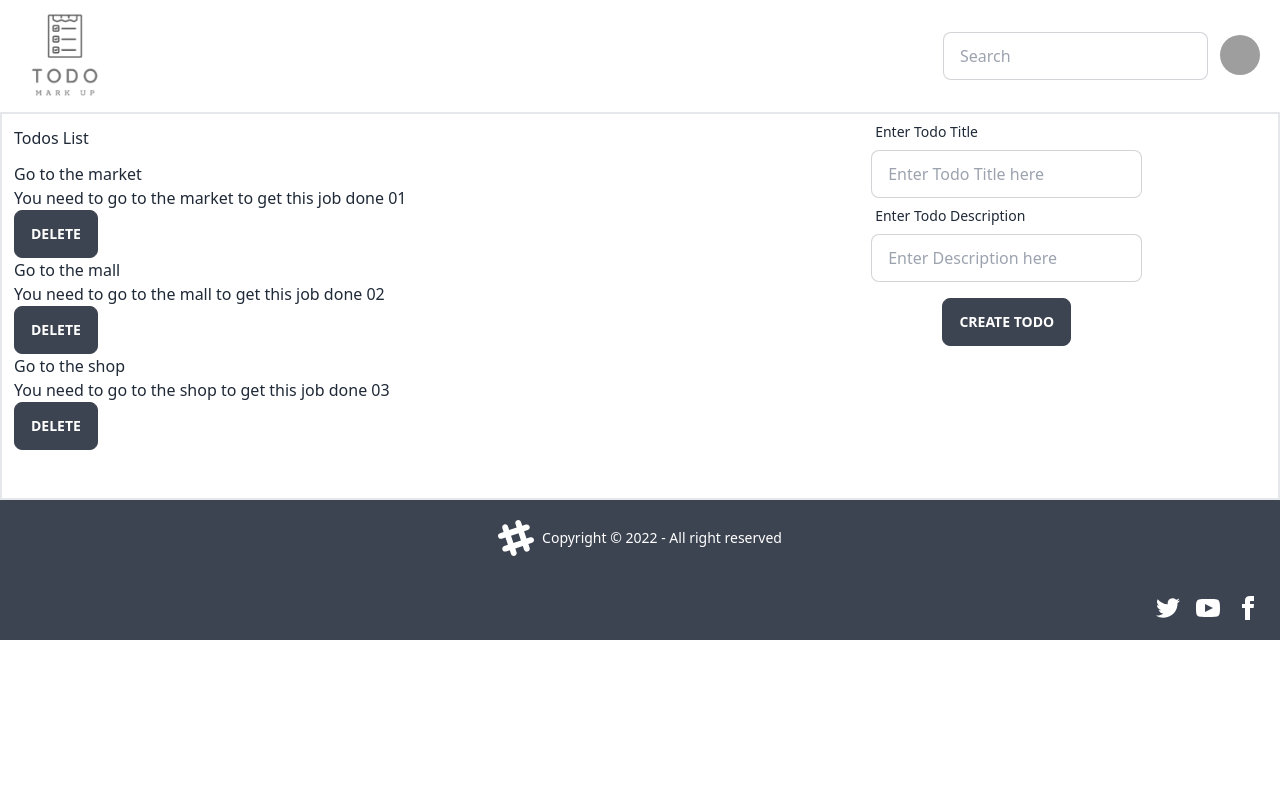
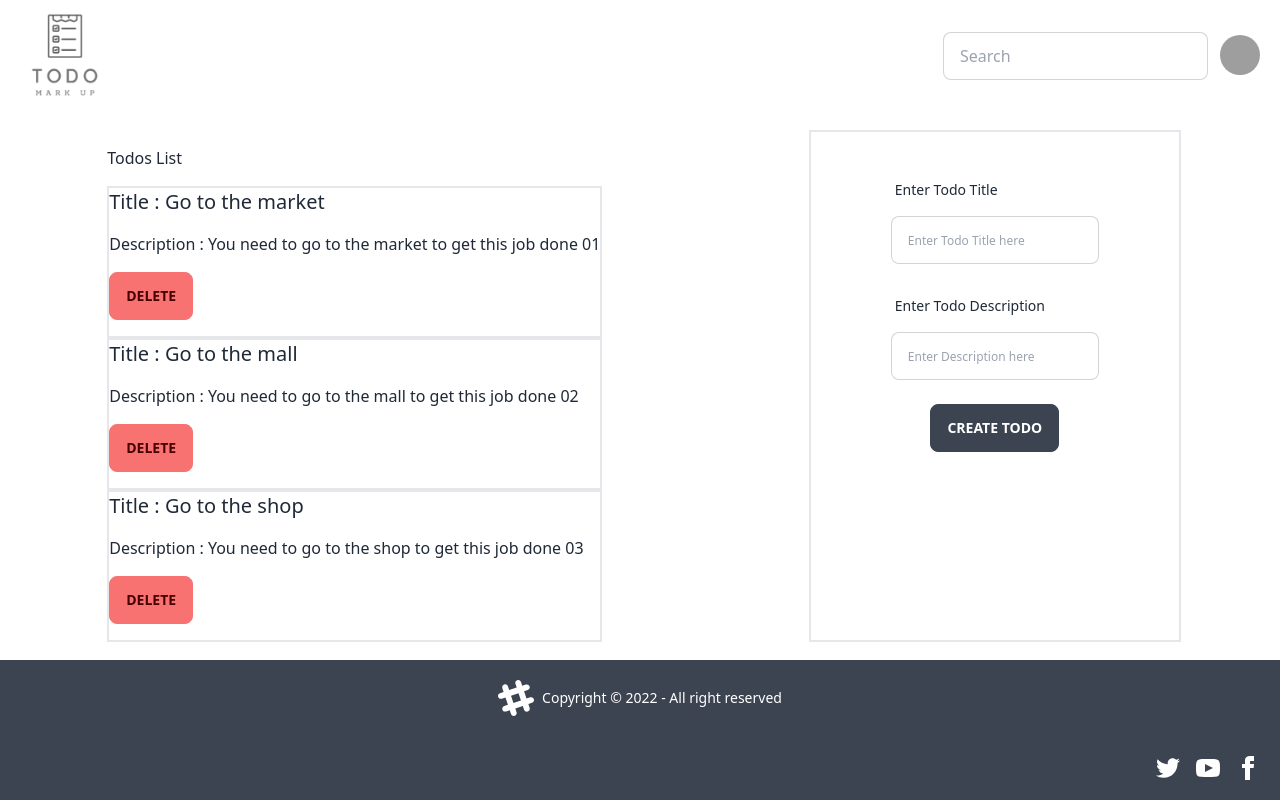
Before and after one commit to kr-sarvesh/Todo-App, a React (Create React App) app in the folder frontend/: page / in a window 1280 px wide. Built offline with nearby package versions, Linux system fonts and the light colour scheme; grey boxes are pictures that could not be loaded.

Commit message:
fixed todo layout

```diff
--- a/frontend/src/App.js
+++ b/frontend/src/App.js
@@ -33,9 +33,9 @@ function App() {
 
   return (
     <Router>
-      <div className='flex flex-col  h-screen'>
+      <div className='grid grid-col-3 content-between min-h-screen '>
         <Nav />
-        <main className='flex border-2'>
+        <main className='flex justify-around'>
           <Todos todos={todos} onDelete={onDelete} />
           <AddTodo />
         </main>
--- a/frontend/src/Components/AddTodo.js
+++ b/frontend/src/Components/AddTodo.js
@@ -1,31 +1,33 @@
 function AddTodo() {
   return (
-    <form className='flex flex-col items-center w-3/4 '>
-      <div className='form-control mb-4 w-1/2 max-w-2xl '>
-        <label className='label' for='title'>
-          <span className='label-text'>Enter Todo Title</span>
+    <div className='border-2 px-20 py-10'>
+      <form className='flex flex-col items-center content-center'>
+        <div className='form-control mb-4  '>
+          <label className='label mb-2' for='title'>
+            <span className='label-text '>Enter Todo Title</span>
           </label>
           <input
             type='text'
             id='title'
             placeholder='Enter Todo Title here'
             aria-describedby='emailHelp'
-          className='input input-bordered'
+            className='input input-bordered sm:text-xs'
           />
-        <label className='label' for='desc'>
+          <label className='label mt-6 mb-2' for='desc'>
             <span className='label-text'>Enter Todo Description</span>
           </label>
           <input
             type='email'
             id='desc'
             placeholder='Enter Description here'
-          className='input input-bordered'
+            className='input input-bordered sm:text-xs'
           />
         </div>
-      <button type='submit' className='btn '>
+        <button type='submit' className='btn mt-2 '>
           Create Todo
         </button>
       </form>
+    </div>
   )
 }
 
--- a/frontend/src/Components/Layouts/Footer.js
+++ b/frontend/src/Components/Layouts/Footer.js
@@ -4,7 +4,7 @@ function Footer() {
   //Year that needs to be updated every year automatically
   const footeryear = new Date().getFullYear()
   return (
-    <footer className='footer items-center p-5 bg-neutral text-neutral-content footer-center'>
+    <footer className='footer p-5 bg-neutral text-neutral-content footer-center '>
       <div className='items-center grid-flow-col'>
         <svg
           width='36'
--- a/frontend/src/Components/TodoItem.js
+++ b/frontend/src/Components/TodoItem.js
@@ -1,10 +1,17 @@
 function TodoItem({ todo, onDelete }) {
   return (
-    <div>
-      <h4>{todo.title}</h4>
-      <p>{todo.desc}</p>
+    <div className='border-2'>
+      <div className='flex flex-col  '>
+        <h4 className='text-xl'>
+          <span>Title : </span>
+          {todo.title}
+        </h4>
+        <p className='text-base my-4'>
+          <span>Description : </span> {todo.desc}
+        </p>
+      </div>
       <button
-        className='btn'
+        className='btn btn-error mb-4'
         onClick={() => {
           onDelete(todo)
         }}
--- a/frontend/src/Components/Todos.js
+++ b/frontend/src/Components/Todos.js
@@ -1,10 +1,11 @@
 import TodoItem from './TodoItem'
+
 function Todos(props) {
   return (
-    <div className='container mx-auto px-3 pb-12'>
-      <h3 className='container mx-auto my-3'>Todos List</h3>
+    <div className='px-2 '>
+      <h3 className='container mx-auto  my-4 '>Todos List</h3>
       {props.todos.length === 0
-        ? 'No todos to display'
+        ? 'noTodo'
         : props.todos.map((todo) => {
             return (
               <TodoItem todo={todo} key={todo.sno} onDelete={props.onDelete} />
```
Lines whose indentation alone changed are shown as unchanged.
